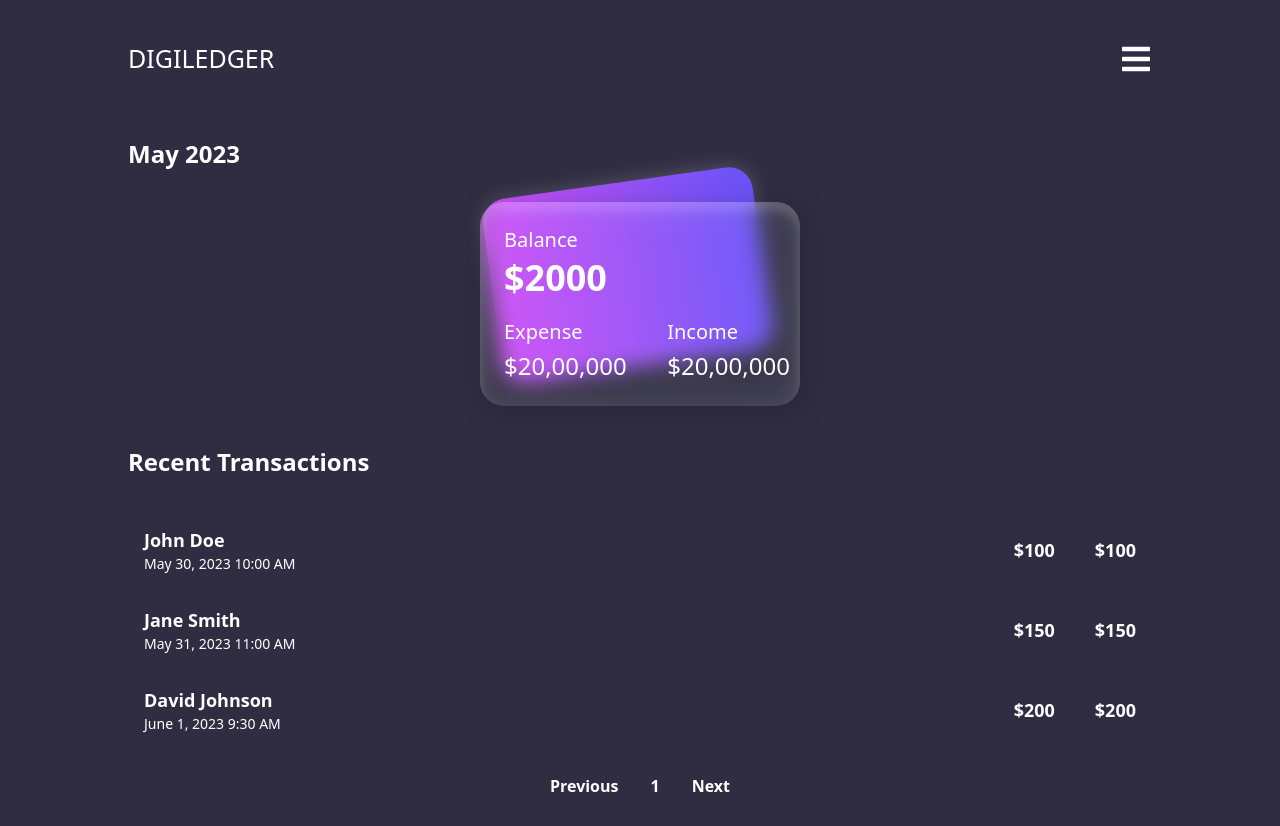
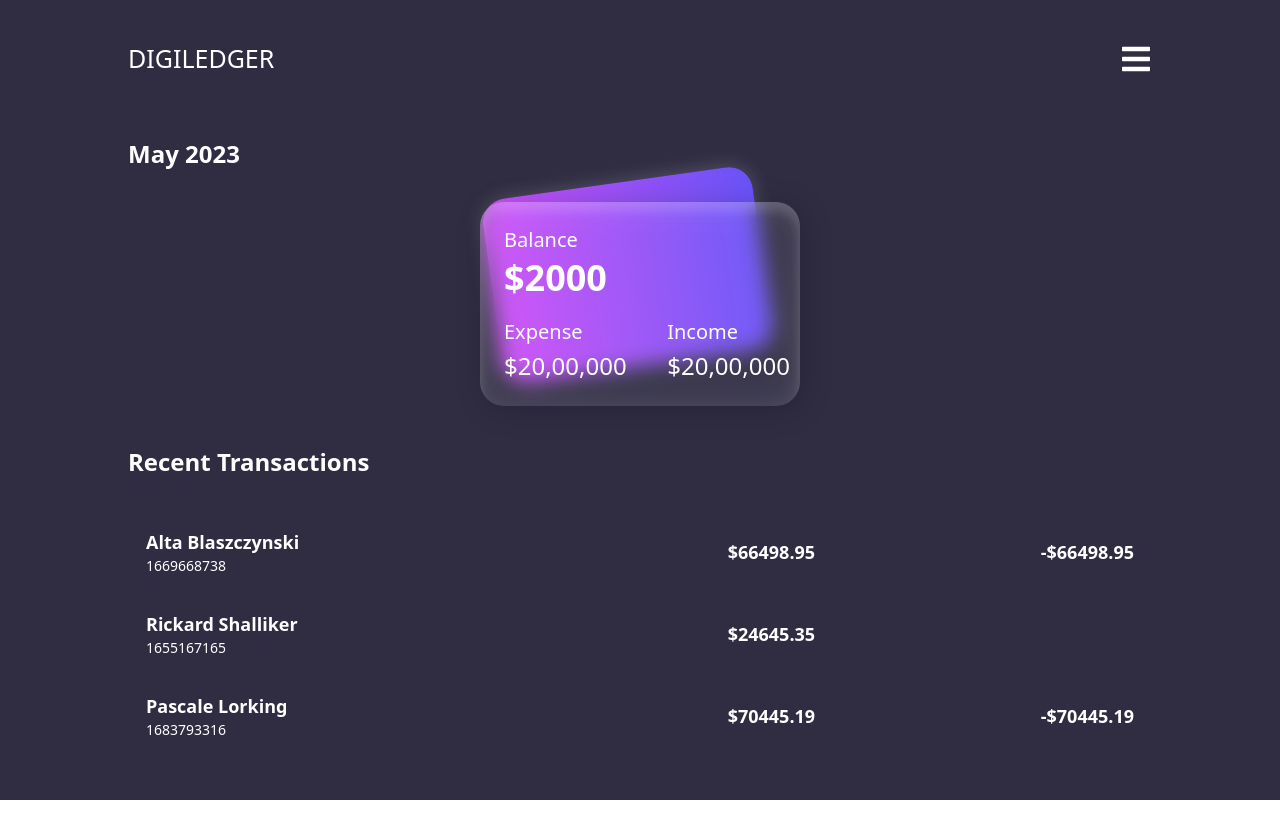
Before and after one commit to AnshumanMahato/Digiledger-Frontend, a React (Create React App) app: page / in a window 1280 px wide. After the commit the page ends 800 px from the top, so only its background shows below. Built offline with nearby package versions, Linux system fonts and the light colour scheme.

Commit message:
table working

```diff
--- a/src/App.jsx
+++ b/src/App.jsx
@@ -1,11 +1,77 @@
 import Header from "./components/Header";
-import GoalsCard from "./components/GoalsCard";
 import BalanceCard from "./components/BalanceCard";
-import ListComponent from "./components/ListComponent";
 import SectionHeader from "./components/SectionHeader";
 import Section from "./components/Section";
+import Table from "./components/Table";
+import classNames from "classnames";
 
 function App() {
+  const data = [
+    {
+      date: "1669668738",
+      party: "Alta Blaszczynski",
+      amount: 66498.95,
+      type: "expense",
+      description: "Maecenas tincidunt lacus at velit.",
+    },
+    {
+      date: "1655167165",
+      party: "Rickard Shalliker",
+      amount: 24645.35,
+      type: "income",
+      description: "Mauris sit amet eros.",
+    },
+    {
+      date: "1683793316",
+      party: "Pascale Lorking",
+      amount: 70445.19,
+      type: "expense",
+      description:
+        "Donec odio justo, sollicitudin ut, suscipit a, feugiat et, eros.",
+    },
+  ];
+
+  const config = [
+    {
+      label: "Transaction detail",
+      render: (transaction) => {
+        const date = new Date(transaction.date);
+        return (
+          <div className=" whitespace-nowrap">
+            <p className="text-lg font-bold">{transaction.party}</p>
+            <p className="text-sm text-gray-500">{`${transaction.date}`}</p>
+          </div>
+        );
+      },
+    },
+    {
+      label: "Amount",
+      render: (transaction) => (
+        <div className="flex justify-end items-center ml-10">
+          <p className="text-lg font-bold">{`$${transaction.amount}`}</p>
+        </div>
+      ),
+    },
+    {
+      label: "Amount",
+      render: (transaction) => {
+        const classes = classNames(
+          "hidden sm:flex justify-end items-center ml-10",
+          {
+            invisible: transaction.type === "income",
+          }
+        );
+        return (
+          <div className={classes}>
+            <p className="text-lg font-bold">{`-$${transaction.amount}`}</p>
+          </div>
+        );
+      },
+    },
+  ];
+
+  const keyFn = (transaction) => transaction.party;
+
   return (
     <div className="min-h-screen w-screen text-white bg-accent flex flex-col items-center pt-10 px-[10%]">
       <Header />
@@ -18,7 +84,7 @@ function App() {
           <SectionHeader className="text-2xl">
             Recent Transactions
           </SectionHeader>
-          <ListComponent />
+          <Table data={data} config={config} keyFn={keyFn}></Table>
         </Section>
       </main>
     </div>
--- a/src/components/HorizontalCard.js
+++ b/src/components/HorizontalCard.js
@@ -3,14 +3,17 @@ import React from "react";
 const HorizontalCard = ({ name, date, time, amount }) => {
   return (
     <div className="rounded-lg p-4 flex">
-      <div className="flex-grow">
+      <div className=" whitespace-nowrap">
         <p className="text-lg font-bold">{name}</p>
         <p className="text-sm text-gray-500">{`${date} ${time}`}</p>
       </div>
-      <div className="flex justify-center items-center pl-10">
+      <div className="flex-grow ml-10">
+        Lorem ipsum dolor sit amet consectetur, adipisicing elit.
+      </div>
+      <div className="flex justify-center items-center ml-10">
         <p className="text-lg font-bold">{amount}</p>
       </div>
-      <div className="flex justify-center items-center pl-10">
+      <div className="flex justify-center items-center ml-10">
         <p className="text-lg font-bold">{amount}</p>
       </div>
     </div>
--- a/src/components/ListComponent.js
+++ b/src/components/ListComponent.js
@@ -3,6 +3,32 @@ import HorizontalCard from "./HorizontalCard";
 
 const ListComponent = () => {
   const [currentPage, setCurrentPage] = useState(1);
+
+  const data = [
+    { name: "Orange", color: "bg-orange-500", score: 5 },
+    { name: "Apple", color: "bg-red-500", score: 3 },
+    { name: "Banana", color: "bg-yellow-500", score: 1 },
+    { name: "Lime", color: "bg-green-500", score: 2 },
+  ];
+
+  const config = [
+    {
+      label: "Name",
+      render: (fruit) => fruit.name,
+      sortValue: (fruit) => fruit.name,
+    },
+    {
+      label: "Color",
+      render: (fruit) => <div className={`p-3 m-2 ${fruit.color}`}></div>,
+    },
+    {
+      label: "Score",
+      render: (fruit) => fruit.score,
+      sortValue: (fruit) => fruit.score,
+    },
+  ];
+
+  const keyFn = (fruit) => fruit.name;
 
   // Example data for the cards
   const cardData = [
--- /dev/null
+++ b/src/components/Table.jsx
@@ -0,0 +1,25 @@
+import { Fragment } from "react";
+
+function Table({ data, config, keyFn }) {
+  const renderedRows = data.map((el) => {
+    const renderedCells = config.map((attr) => (
+      <td className="py-4" key={attr.label}>
+        {attr.render(el)}
+      </td>
+    ));
+
+    return (
+      <tr className="" key={keyFn(el)}>
+        {renderedCells}
+      </tr>
+    );
+  });
+
+  return (
+    <table className="container border-separate px-4">
+      <tbody className="my-4">{renderedRows}</tbody>
+    </table>
+  );
+}
+
+export default Table;
```
